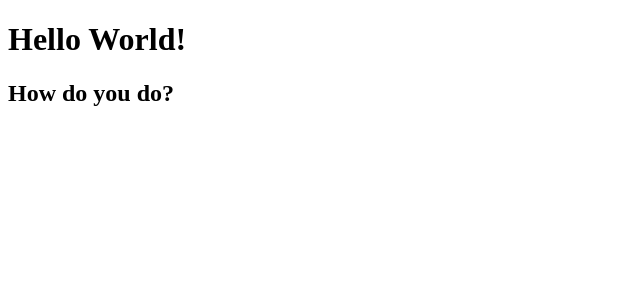
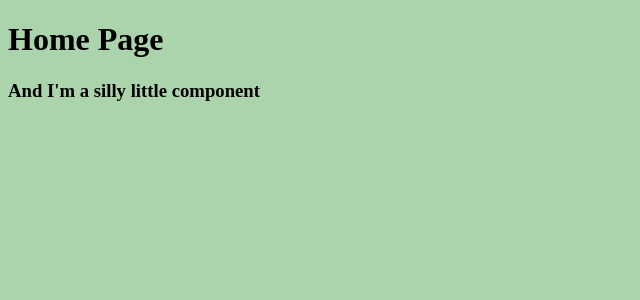
Before and after one commit to mweisker/noche-buena, a React app: page / in a window 1280 px wide. Shown: the top 300 px of the page, without its empty margins (0-640 px from the left). Built offline with nearby package versions, Linux system fonts and the light colour scheme.

Commit message:
Updated template so that if comes with react paths

```diff
--- /dev/null
+++ b/client/App.jsx
@@ -0,0 +1,19 @@
+import React, { useState } from 'react';
+import { Routes, Route } from 'react-router-dom';
+
+import Home from './path/Home.jsx';
+
+
+
+
+const App = () => {
+  return (
+    <div>
+      <Routes>
+        <Route path='/' element={ <Home />} />
+      </Routes>
+    </div>
+  )
+}
+
+export default App;
--- a/client/components/App.js
+++ /dev/null
@@ -1,13 +0,0 @@
-import React from 'react';
-
-const App = () => {
-  return (
-    <div>
-      <h1>Hello World!</h1>
-      <h2>How do you do?</h2>
-    </div>
-
-  );
-};
-
-export default App;
--- /dev/null
+++ b/client/components/Component.jsx
@@ -0,0 +1,11 @@
+import React, { useState, useEffect } from 'react';
+
+export default function Component() {
+
+
+  return (
+    <>
+      <h3>And I'm a silly little component</h3>
+    </>
+  )
+}
--- a/client/index.js
+++ b/client/index.js
@@ -1,12 +1,13 @@
-import React from 'react';
+import React from "react";
 import { createRoot } from "react-dom/client";
-import App from "../client/components/App";
+import { BrowserRouter as Router } from 'react-router-dom';
+import App from './App.jsx';
 
-// TODO: create and import styles like so -> import styles from './scss/application.scss';
+import './index.scss';
 
 
-const rootElement = document.getElementById("root");
-const root = createRoot(rootElement);
-root.render(
-    <App />
+createRoot(document.getElementById('root')).render(
+    <Router>
+        <App />
+    </Router>
 );
--- /dev/null
+++ b/client/index.scss
@@ -0,0 +1,3 @@
+body {
+  background-color: rgba(53, 150, 53, 0.407);
+}
--- /dev/null
+++ b/client/path/Home.jsx
@@ -0,0 +1,17 @@
+import React, { useState, useEffect } from 'react';
+
+import { useNavigate } from 'react-router-dom';
+
+import Component from '../components/Component.jsx';
+
+export default function Home() {
+
+  const navigate = useNavigate();
+
+  return (
+    <div className='home'>
+      <h1>Home Page</h1>
+      <Component/>
+    </div>
+  )
+}
--- a/index.html
+++ b/index.html
@@ -3,7 +3,7 @@
 <head>
   <meta charset="UTF-8">
   <meta name="viewport" content="width=device-width, initial-scale=1.0">
-  <title>Task Tracker</title>
+  <title>Title</title>
 </head>
 <body>
   <div id="root"></div>
--- a/package.json
+++ b/package.json
@@ -17,7 +17,8 @@
     "node-sass": "^9.0.0",
     "prop-types": "^15.8.1",
     "react": "^18.2.0",
-    "react-dom": "^18.2.0"
+    "react-dom": "^18.2.0",
+    "react-router-dom": "^6.18.0"
   },
   "devDependencies": {
     "@babel/core": "^7.22.5",
```
Also changed, not shown: 1 other file (tests, documents, lock files or other folders).
